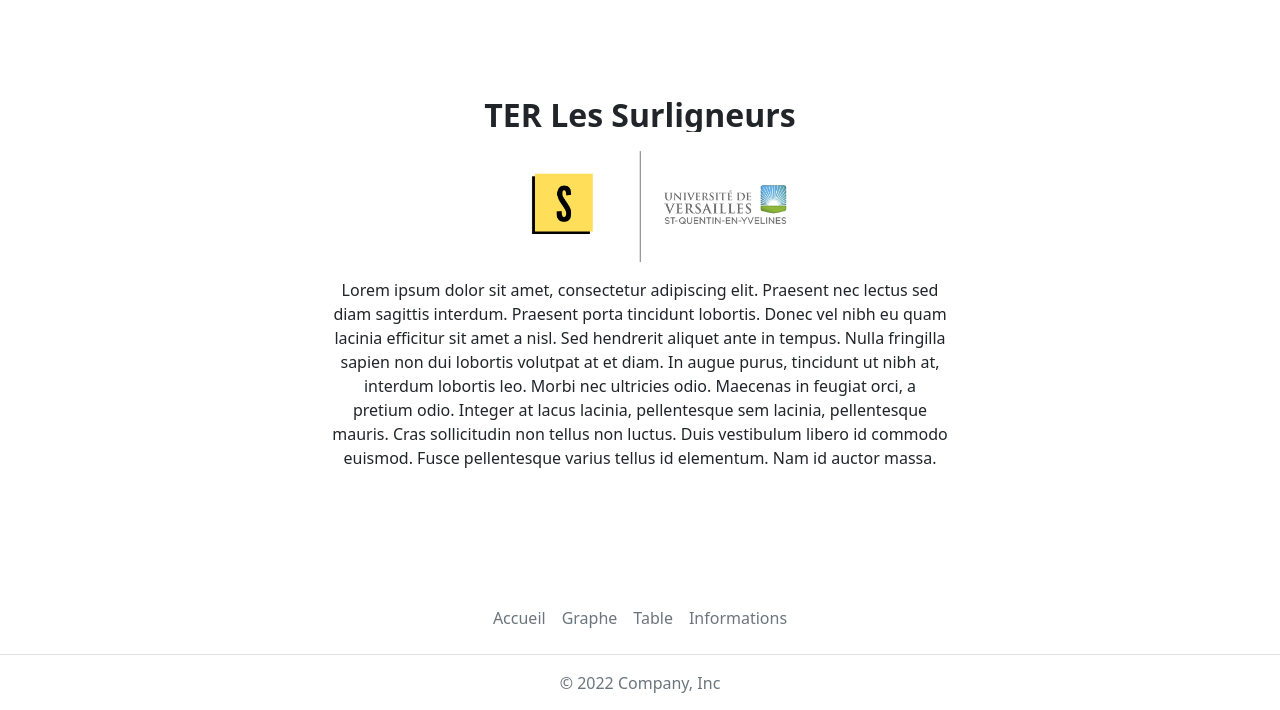
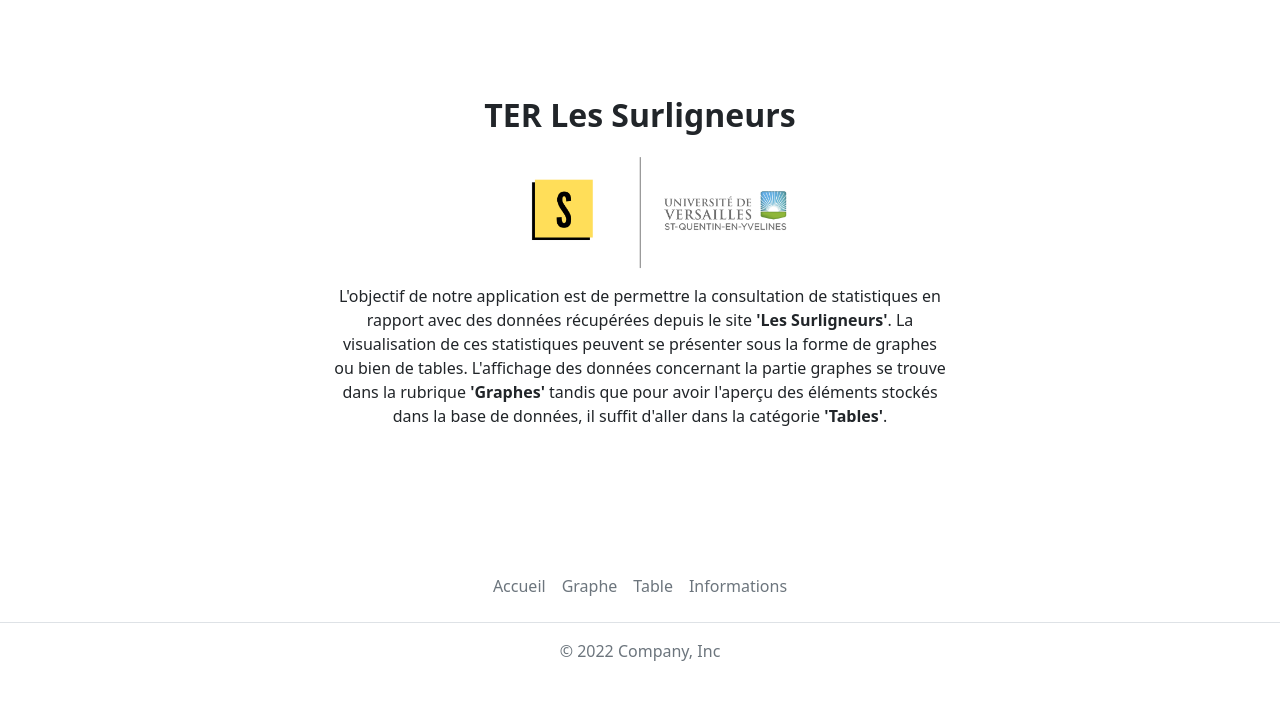
Before and after one commit to theophiIe/TER-dashboard, a Node server app: page /home in a window 1280 px wide. Shown: the part 81-791 px from the top of the page. After the commit the page ends 742 px from the top, so only its background shows below. Run offline with Node 20, Linux system fonts and the light colour scheme; some libraries are stand-ins or nearby versions.

Commit message:
[feature] : Ajout texte explicatif(suppresion Lorem Ipsum)

```diff
--- a/views/pages/home.ejs
+++ b/views/pages/home.ejs
@@ -6,8 +6,12 @@
 <div class="px-4 py-5 my-5 text-center">
         <h1 class="display-5 fw-bold fs-2">TER Les Surligneurs</h1>
         <div class="col-lg-6 mx-auto">
-            <img src="../../public/images/logo_ter.png" alt="Cannot load logo" class="img-fluid " style="margin-top: -10px; width: 52%">
-            <p>Lorem ipsum dolor sit amet, consectetur adipiscing elit. Praesent nec lectus sed diam sagittis interdum. Praesent porta tincidunt lobortis. Donec vel nibh eu quam lacinia efficitur sit amet a nisl. Sed hendrerit aliquet ante in tempus. Nulla fringilla sapien non dui lobortis volutpat at et diam. In augue purus, tincidunt ut nibh at, interdum lobortis leo. Morbi nec ultricies odio. Maecenas in feugiat orci, a pretium odio. Integer at lacus lacinia, pellentesque sem lacinia, pellentesque mauris. Cras sollicitudin non tellus non luctus. Duis vestibulum libero id commodo euismod. Fusce pellentesque varius tellus id elementum. Nam id auctor massa.</p>
+            <img src="../../public/images/logo_ter.png" alt="Cannot load logo" class="img-fluid " style="margin-top: -4px; width: 52%">
+            <p>L'objectif de notre application est de permettre la consultation de statistiques en rapport avec des données récupérées depuis
+                le site <span class="fw-bold">'Les Surligneurs'</span>. La visualisation de ces statistiques peuvent se présenter sous la forme de graphes ou bien de tables.
+                L'affichage des données concernant la partie graphes se trouve dans la rubrique <span class="fw-bold">'Graphes'</span> tandis que pour avoir l'aperçu des
+                éléments stockés dans la base de données, il suffit d'aller dans la catégorie <span class="fw-bold">'Tables'</span>.
+            </p>
         </div>
 </div>
 <%- include('../templates/footer'); -%>
```
